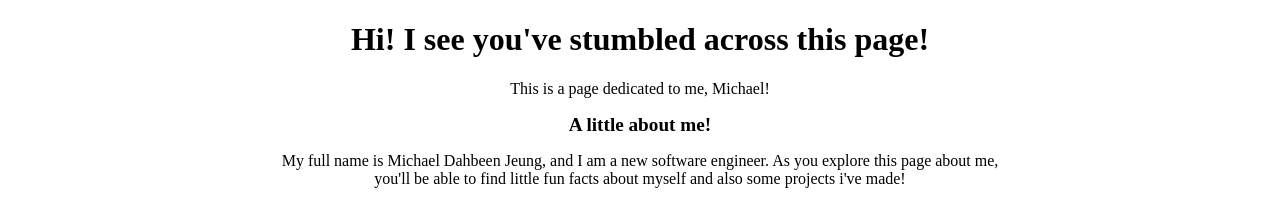
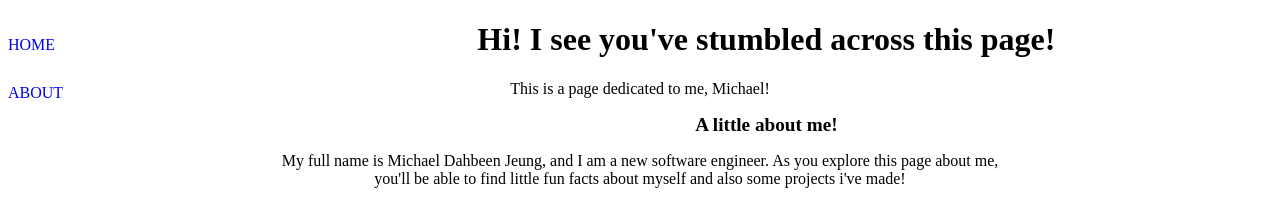
Before and after one commit to mdbj12/personal-website, a plain HTML site: page index.html in a window 1280 px wide. Shown: the top 201 px of the page. Drawn offline with Linux system fonts and the light colour scheme.

Commit message:
added a navbar, added anohter link to the about page, created stylesheet for about page

```diff
--- a/css/style.css
+++ b/css/style.css
@@ -1,3 +1,27 @@
+html {
+}
+.navleft {
+    width: 20%;
+    float: left;
+}
+.nav {
+    margin: 0;
+    padding: 0;
+    list-style: none;
+}
+/* Boxed border around the nav links (optional) */
+/* .nav li {
+    margin: 1px 0;
+    border: 1px solid #999;
+} */
+.nav li a {
+    display: block;
+    line-height: 3em;
+    width: 100%;
+    text-decoration: none;
+}
+#introduction {
+}
 h1 {
     font-size: xx-large;
     text-align: center;
@@ -13,6 +37,7 @@ p {
     width: 750px;
     margin-left: auto;
     margin-right: auto;
+    text-decoration: none;
 }
 img {
     max-width: 250px;
--- a/index.html
+++ b/index.html
@@ -4,6 +4,12 @@
         <link rel="stylesheet" href="./css/style.css" />
         <title>A day in the life of Me!</title>
     </head>
+    <div class="navleft">
+        <ul class="nav">
+            <li><a href="./index.html">HOME</a></li>
+            <li><a href="./about.html">ABOUT</a></li>
+        </ul>
+    </div>
     <body>
         <!-- first thing you see on my page. Description of me etc... -->
         <div id="introduction">
```
Also changed, not shown: about.html (added, +7 -0 lines), css/about-style.css (added).
